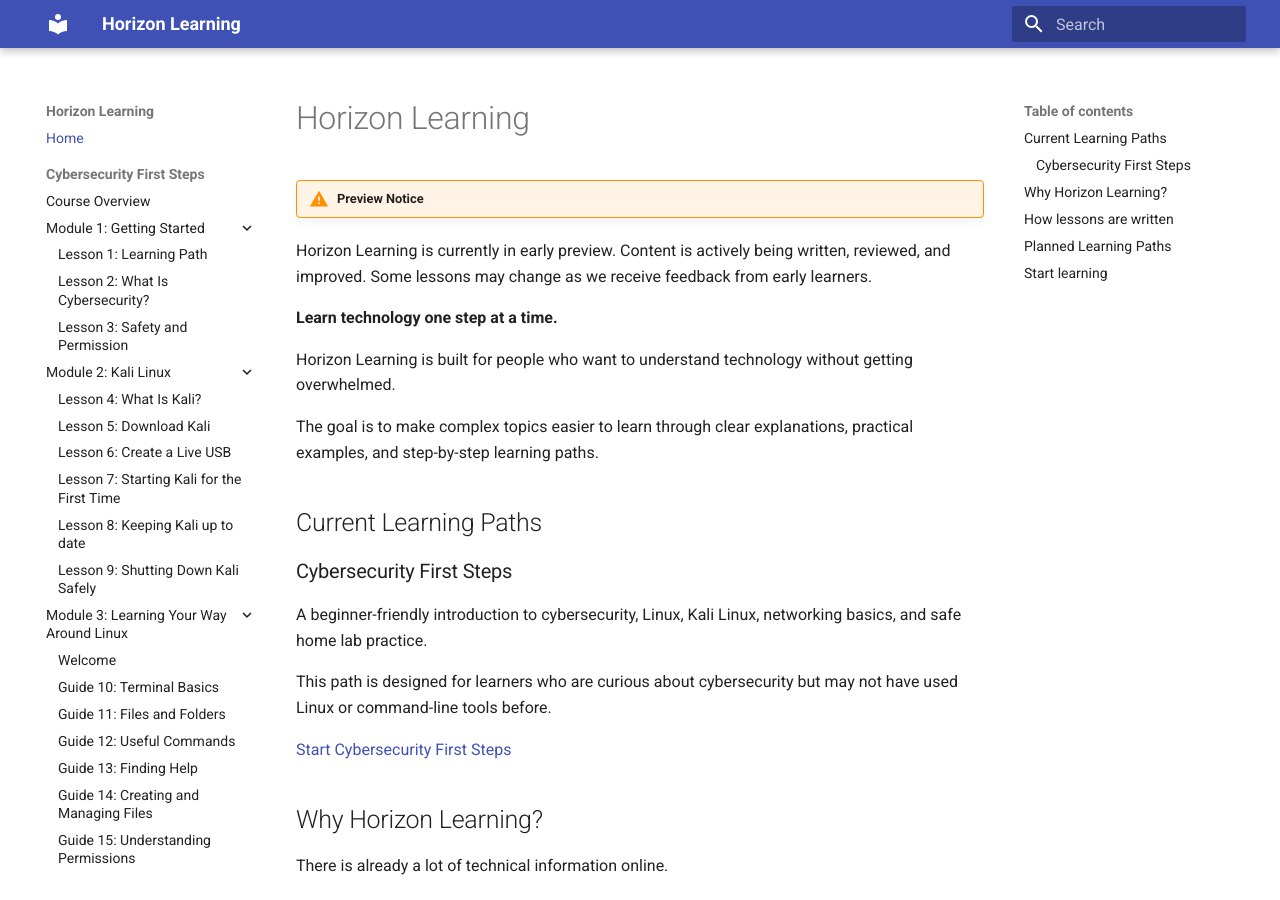
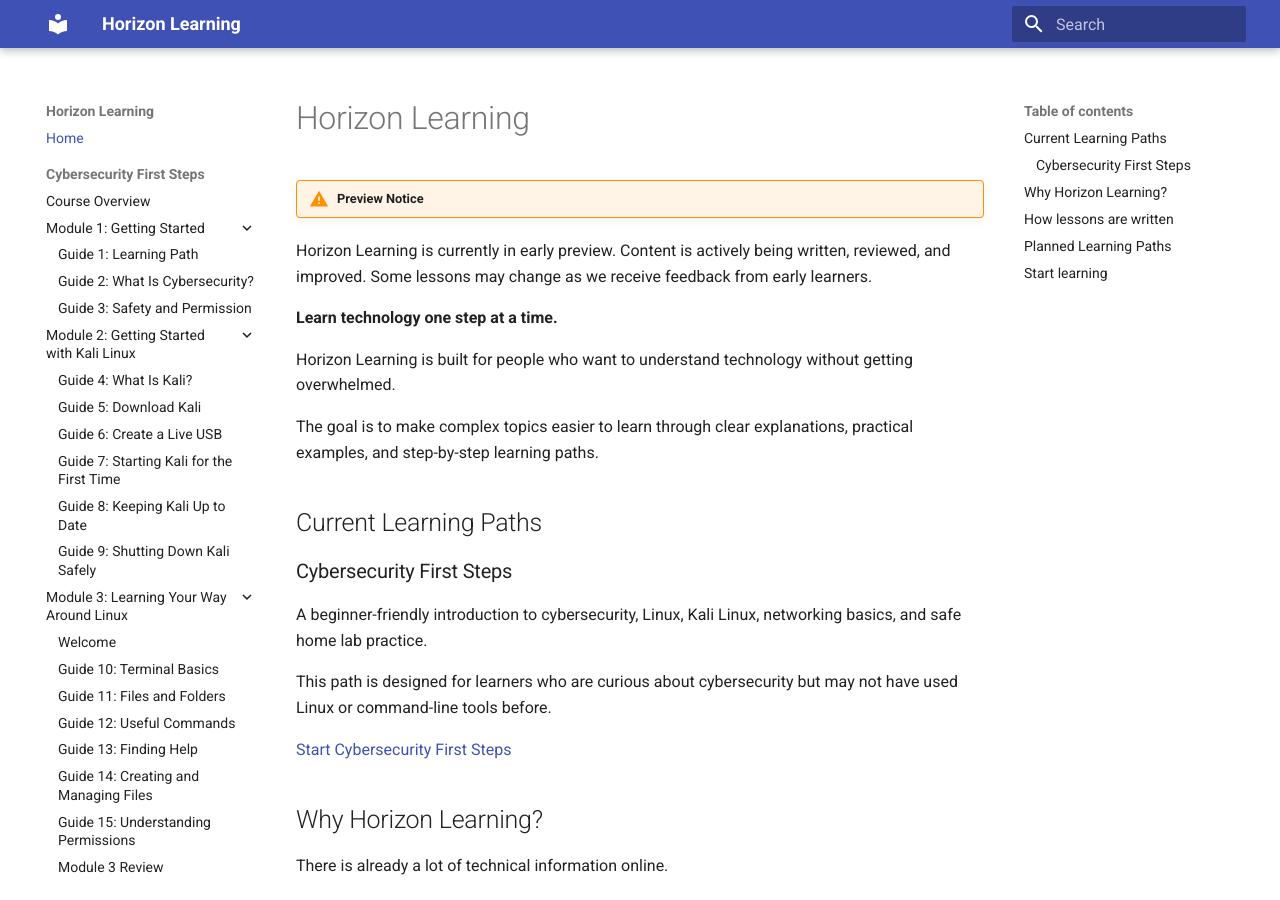
Before and after one commit to horizontechdevelopment-droid/horizon-learning, an MkDocs documentation site: the page built from docs/index.md, in a window 1280 px wide and 900 px high. Built offline with MkDocs 1.6.1 and Material for MkDocs 9.7.7, drawn with Linux system fonts in a browser that asks for light colours.

Commit message:
Update cybersecurity preview navigation

```diff
--- a/mkdocs.yml
+++ b/mkdocs.yml
@@ -22,17 +22,17 @@ nav:
       - Course Overview: cybersecurity-first-steps/index.md
 
       - "Module 1: Getting Started":
-          - "Lesson 1: Learning Path": cybersecurity-first-steps/getting-started/learning-path.md
-          - "Lesson 2: What Is Cybersecurity?": cybersecurity-first-steps/getting-started/what-is-cybersecurity.md
-          - "Lesson 3: Safety and Permission": cybersecurity-first-steps/getting-started/safety-and-permission.md
+          - "Guide 1: Learning Path": cybersecurity-first-steps/getting-started/learning-path.md
+          - "Guide 2: What Is Cybersecurity?": cybersecurity-first-steps/getting-started/what-is-cybersecurity.md
+          - "Guide 3: Safety and Permission": cybersecurity-first-steps/getting-started/safety-and-permission.md
 
-      - "Module 2: Kali Linux":
-          - "Lesson 4: What Is Kali?": cybersecurity-first-steps/kali/what-is-kali.md
-          - "Lesson 5: Download Kali": cybersecurity-first-steps/kali/download-kali.md
-          - "Lesson 6: Create a Live USB": cybersecurity-first-steps/kali/create-live-usb.md
-          - "Lesson 7: Starting Kali for the First Time": cybersecurity-first-steps/kali/first-boot.md
-          - "Lesson 8: Keeping Kali up to date": cybersecurity-first-steps/kali/keeping-kali-up-to-date.md
-          - "Lesson 9: Shutting Down Kali Safely": cybersecurity-first-steps/kali/shutting-down-kali.md
+      - "Module 2: Getting Started with Kali Linux":
+          - "Guide 4: What Is Kali?": cybersecurity-first-steps/kali/what-is-kali.md
+          - "Guide 5: Download Kali": cybersecurity-first-steps/kali/download-kali.md
+          - "Guide 6: Create a Live USB": cybersecurity-first-steps/kali/create-live-usb.md
+          - "Guide 7: Starting Kali for the First Time": cybersecurity-first-steps/kali/first-boot.md
+          - "Guide 8: Keeping Kali Up to Date": cybersecurity-first-steps/kali/keeping-kali-up-to-date.md
+          - "Guide 9: Shutting Down Kali Safely": cybersecurity-first-steps/kali/shutting-down-kali.md
 
       - "Module 3: Learning Your Way Around Linux":
           - "Welcome": cybersecurity-first-steps/linux-basics/index.md
@@ -57,14 +57,14 @@ nav:
           - "Module 4 Milestone": cybersecurity-first-steps/networking/module-milestone.md
 
       - "Module 5: Your First Security Tools":
-          - "Lesson 16: Kali Tools Overview": cybersecurity-first-steps/tools/kali-tools-overview.md
-          - "Lesson 17: Nmap": cybersecurity-first-steps/tools/nmap.md
-          - "Lesson 18: Wireshark": cybersecurity-first-steps/tools/wireshark.md
-
-      - "Module 6: Safe Practice Labs":
-          - "Lesson 19: Home Wi-Fi Security Check": cybersecurity-first-steps/labs/home-wifi-security-check.md
-          - "Lesson 20: First Nmap Scan": cybersecurity-first-steps/labs/first-nmap-scan.md
-          - "Lesson 21: Beginner Lab Roadmap": cybersecurity-first-steps/labs/beginner-lab-roadmap.md
+          - "Welcome": cybersecurity-first-steps/security-tools/index.md
+          - "Guide 22: Why Kali Includes So Many Tools": cybersecurity-first-steps/security-tools/why-kali-includes-so-many-tools.md
+          - "Guide 23: Meeting Nmap": cybersecurity-first-steps/security-tools/meeting-nmap.md
+          - "Guide 24: Meeting Wireshark": cybersecurity-first-steps/security-tools/meeting-wireshark.md
+          - "Guide 25: Safe Network Discovery": cybersecurity-first-steps/security-tools/safe-network-discovery.md
+          - "Guide 26: Your First Home Network Inventory": cybersecurity-first-steps/security-tools/your-first-home-network-inventory.md
+          - "Module 5 Review": cybersecurity-first-steps/security-tools/module-review.md
+          - "Module 5 Milestone": cybersecurity-first-steps/security-tools/module-milestone.md
 
       - Resources:
           - Beginner Progress Checklist: cybersecurity-first-steps/checklists/beginner-progress-checklist.md
```
